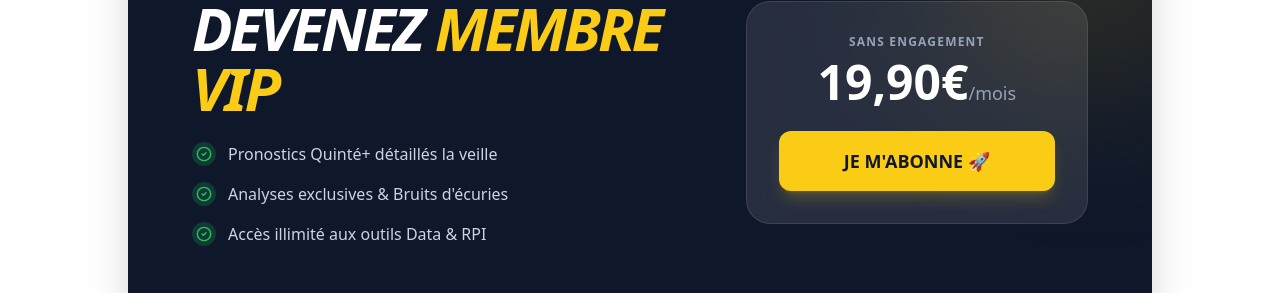
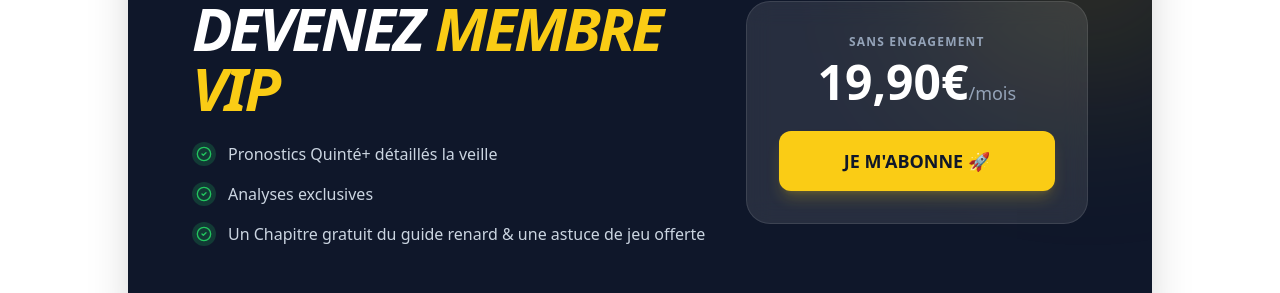
Before and after one commit to RenardTurf/Renard-turf, a React (Vite) app: page / in a window 1280 px wide. Shown: the part 1885-2178 px from the top of the page. Built offline with nearby package versions, Linux system fonts and the light colour scheme; no server answers.

Commit message:
Update App.jsx

```diff
--- a/src/App.jsx
+++ b/src/App.jsx
@@ -279,7 +279,7 @@ const App = () => {
                   DEVENEZ <span className="text-yellow-400">MEMBRE VIP</span>
                 </h2>
                 <ul className="space-y-4 mb-8">
-                  {['Pronostics Quinté+ détaillés la veille', 'Analyses exclusives & Bruits d\'écuries', 'Accès illimité aux outils Data & RPI'].map((item, i) => (
+                  {['Pronostics Quinté+ détaillés la veille', 'Analyses exclusives', 'Un Chapitre gratuit du guide renard & une astuce de jeu offerte'].map((item, i) => (
                     <li key={i} className="flex items-center gap-3 text-slate-300 font-medium">
                       <div className="w-6 h-6 rounded-full bg-green-500/20 flex items-center justify-center"><CheckCircle2 className="w-4 h-4 text-green-500" /></div>
                       {item}
```
